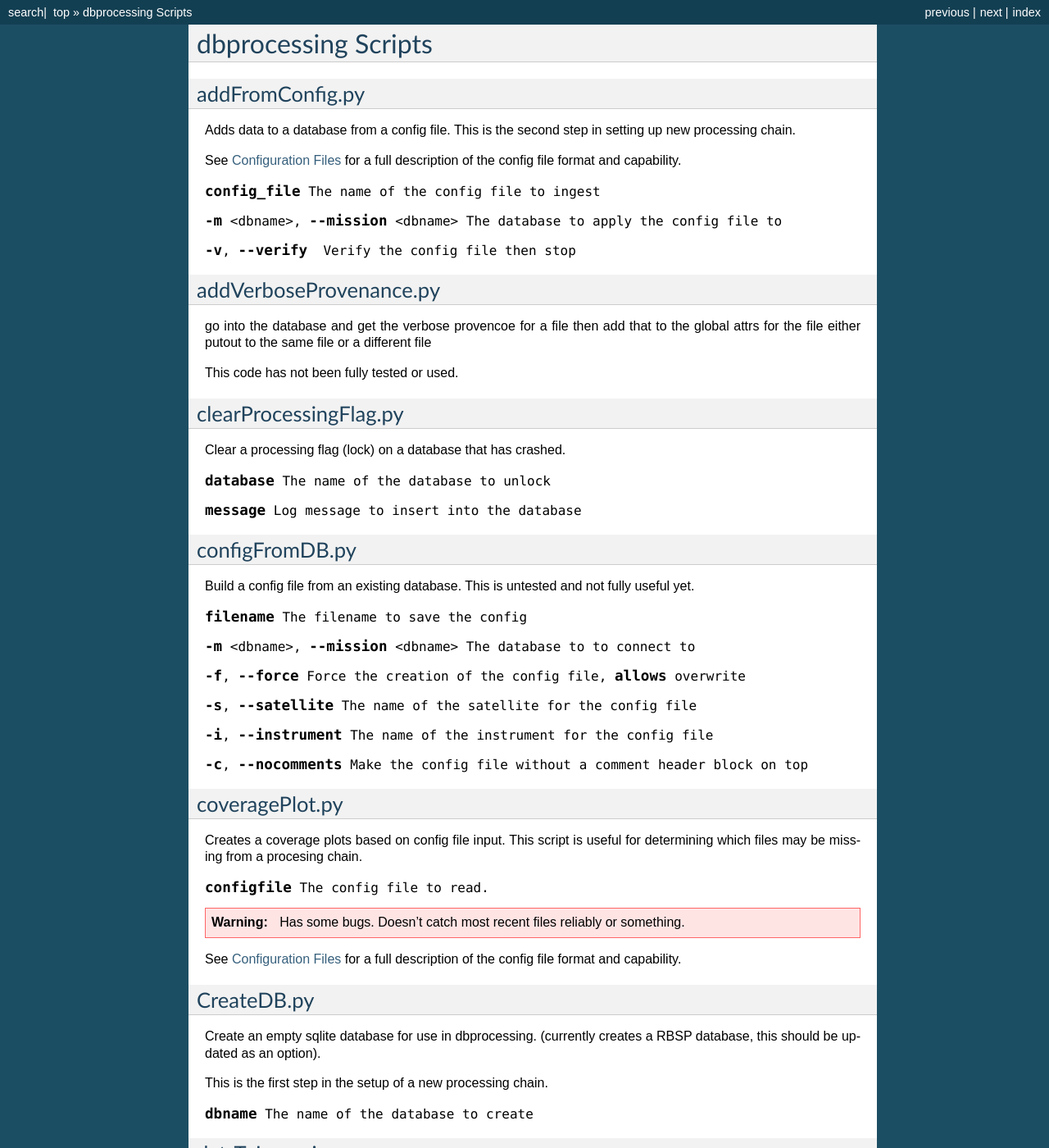
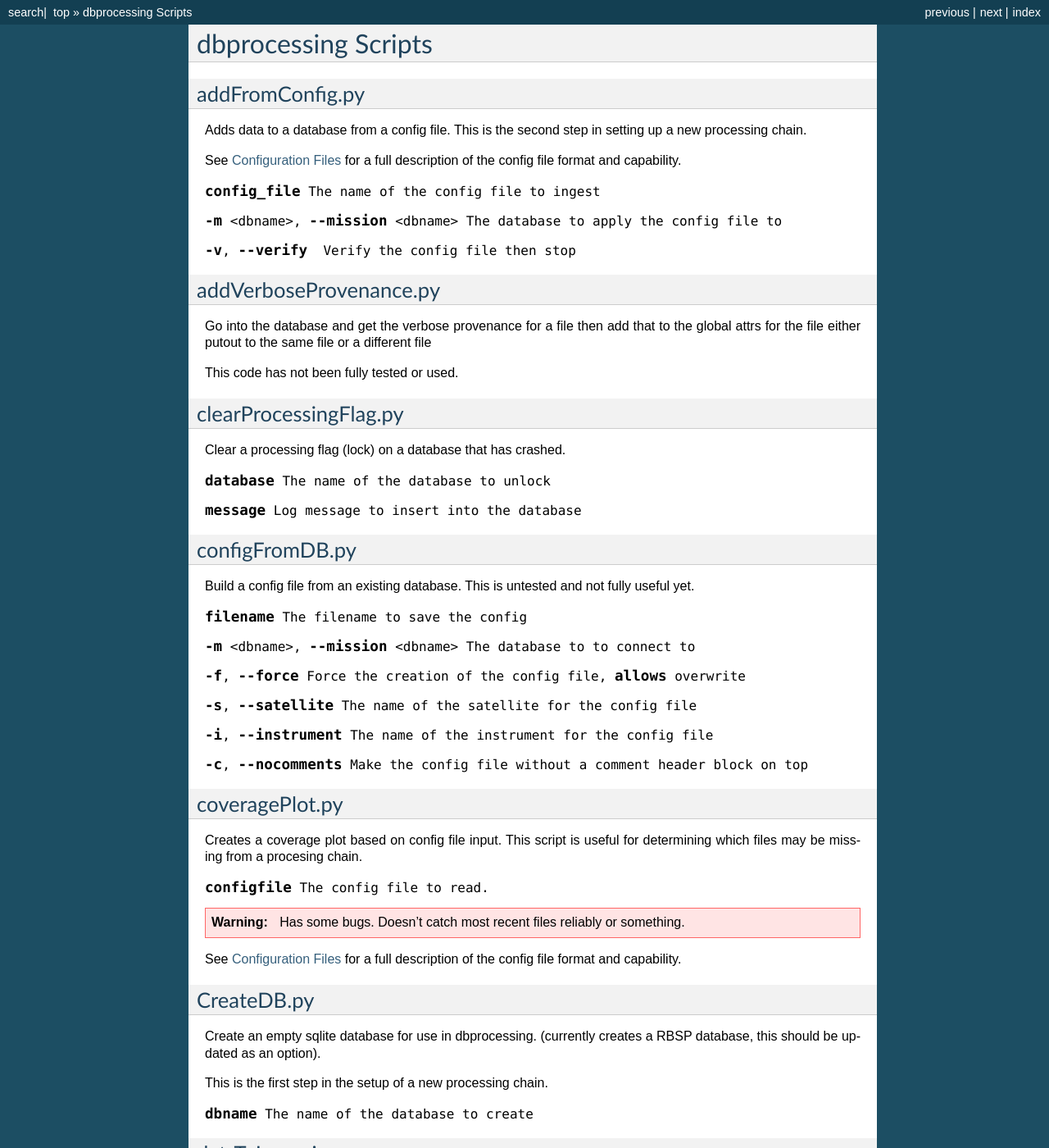
Before and after one commit to spacepy/dbprocessing, a Sphinx documentation site: the page built from sphinx/source/scripts.rst, in a window 1280 px wide and 1400 px high. Shown: the whole window at 82% size. Built offline with Sphinx 7.4.7, drawn with Linux system fonts in a browser that asks for light colours; formulas are drawn with MathJax 3; some of the changed text lies outside the part shown.

Commit message:
small typo changes

```diff
--- a/sphinx/source/scripts.rst
+++ b/sphinx/source/scripts.rst
@@ -6,7 +6,7 @@
 .. program:: addFromConfig
 
 Adds data to a database from a config file. This is the second step in
-setting up new processing chain.
+setting up a new processing chain.
 
 See :doc:`ConfigurationFiles` for a full description of the config file
 format and capability.
@@ -20,7 +20,7 @@
 -----------------------
 .. program:: addVerboseProvenance
 
-go into the database and get the verbose provencoe for a file
+Go into the database and get the verbose provenance for a file
 then add that to the global attrs for the file
 either putout to the same file or a different file
 
@@ -53,7 +53,7 @@
 ---------------
 .. program:: coveragePlot
 
-Creates a coverage plots based on config file input. This script is useful for
+Creates a coverage plot based on config file input. This script is useful for
 determining which files may be missing from a procesing chain.
 
 .. option:: configfile The config file to read.
@@ -77,7 +77,7 @@
 
 dataToIncoming.py
 -----------------
-concept, never actually used. supposed to be one script + config file, but we wound up using separate scripts for everything
+Concept, never actually used. supposed to be one script + config file, but we wound up using separate scripts for everything
 
 dbOnlyFiles.py:
 ---------------
@@ -325,7 +325,7 @@
 
 updateCode.py:
 --------------
-new version of code, rerun based on that, better done through config files (although can't be done that way) and then run reprocessByCode
+New version of code, rerun based on that, better done through config files (although can't be done that way) and then run reprocessByCode
 
 updateProducts.py:
 ------------------
```
